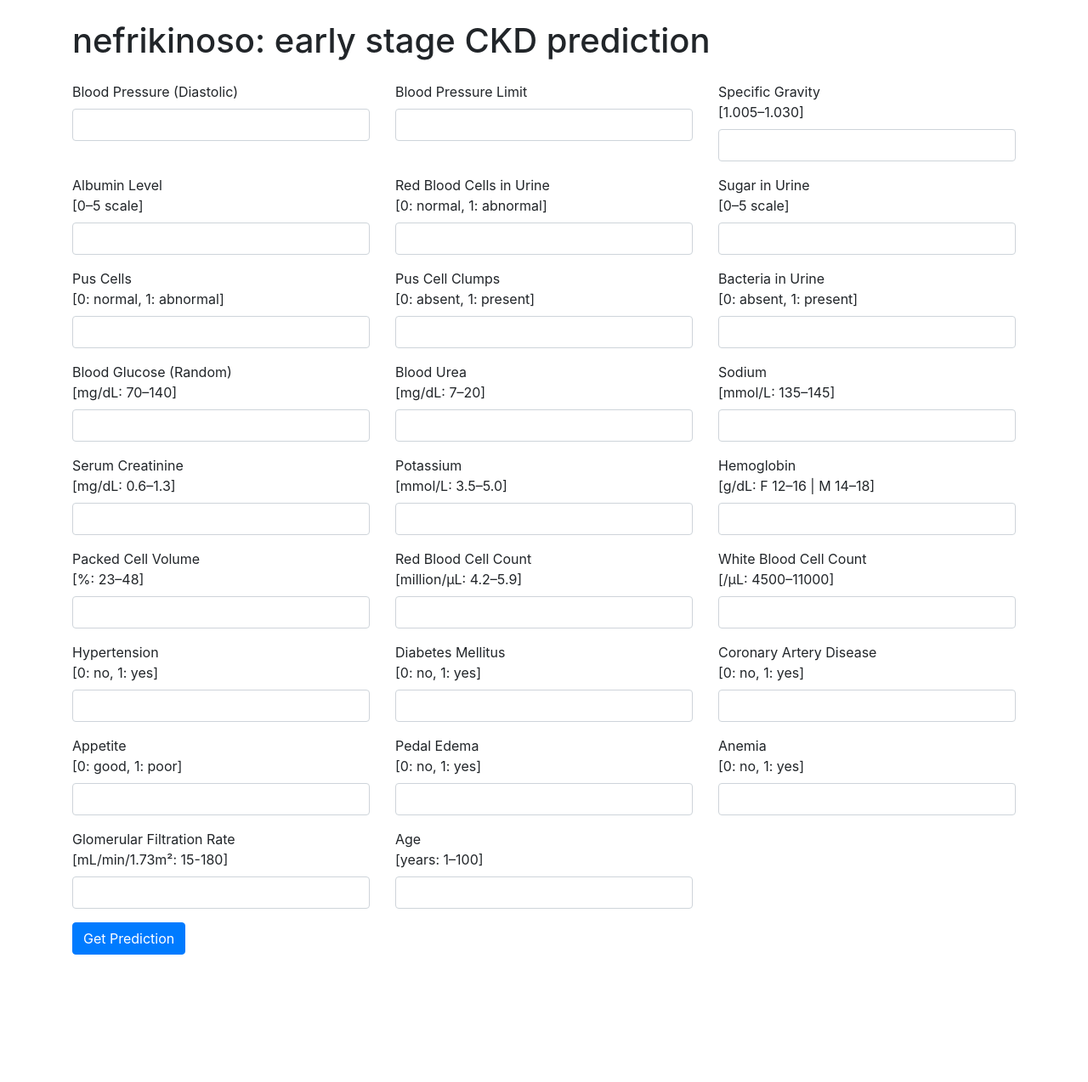
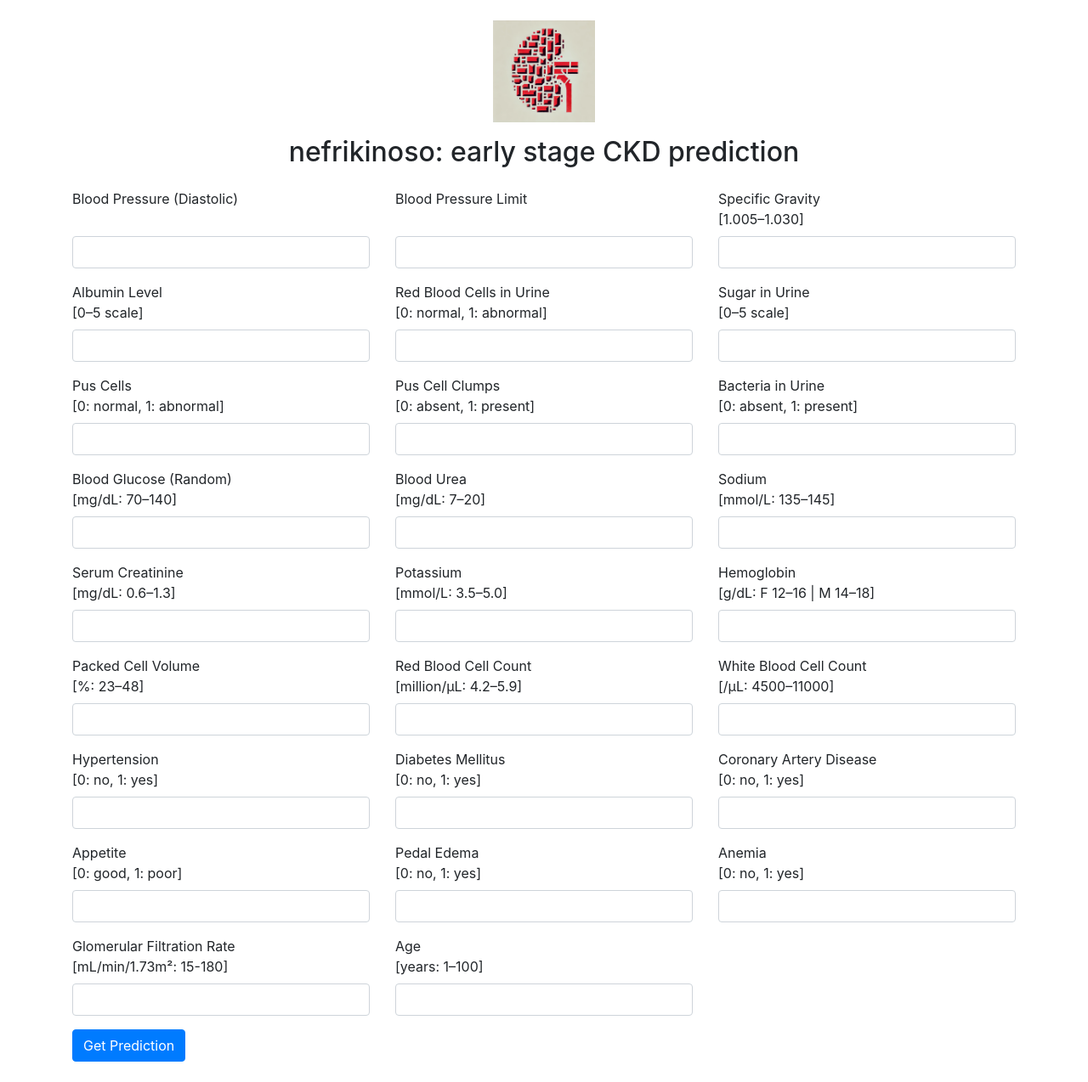
Before and after one commit to Netherquark/nefrikinoso, a Flask app: page / in a window 1280 px wide. Shown: the whole page at 85% size. Before the commit the page ends 1124 px from the top, so only its background shows below. Run offline with Flask 3, Linux system fonts and the light colour scheme; parts of the project's set-up code (start-up, migrations or seed data) failed here and were passed over; some libraries are stand-ins or nearby versions.

Commit message:
add logo and favicon

```diff
--- a/app.py
+++ b/app.py
@@ -20,8 +20,8 @@ app = Flask(__name__)
 # Note: The keys below exactly match the internal column names so that
 # the UI uses the improved display names without affecting internal logic.
 display_names = {
-    "bp (Diastolic)": "Blood Pressure (Diastolic)",
-    "bp limit": "Blood Pressure Limit",
+    "bp (Diastolic)": "Blood Pressure (Diastolic)\n\n",
+    "bp limit": "Blood Pressure Limit\n\n",
     "sg": "Specific Gravity\n[1.005–1.030]",
     "al": "Albumin Level\n[0–5 scale]",
     "rbc": "Red Blood Cells in Urine\n[0: normal, 1: abnormal]",
--- a/templates/index.html
+++ b/templates/index.html
@@ -5,12 +5,23 @@
     <meta charset="UTF-8">
     <meta name="viewport" content="width=device-width, initial-scale=1, shrink-to-fit=no">
     <title>nefrikinoso</title>
+
+    <!-- Bootstrap -->
     <link href="https://stackpath.bootstrapcdn.com/bootstrap/4.5.2/css/bootstrap.min.css" rel="stylesheet">
+
+    <!-- Favicon -->
+    <link rel="icon" type="image/png" href="{{ url_for('static', filename='logo.png') }}">
 </head>
 
 <body>
-    <div class="container">
-        <h1 class="mt-4 mb-4">nefrikinoso: early stage CKD prediction</h1>
+    <div class="container text-center mt-4">
+        <!-- Centered Large Logo -->
+        <img src="{{ url_for('static', filename='logo.png') }}" alt="Logo" style="height: 120px;">
+        <h1 class="mt-3" style="font-size: 2rem;">nefrikinoso: early stage CKD prediction</h1>
+    </div>
+
+    <div class="container mt-4">
+        <!-- Input Form -->
         <form method="POST" action="/">
             <div class="row">
                 {% for feature in feature_order %}
@@ -29,6 +40,7 @@
             <button type="submit" class="btn btn-primary">Get Prediction</button>
         </form>
 
+        <!-- Results Section -->
         <div id="result" class="mt-4">
             {% if predictions %}
                 <h2>Prediction Result:</h2>
@@ -62,6 +74,8 @@
             {% endif %}
         </div>
     </div>
+
+    <!-- Scripts -->
     <script src="https://code.jquery.com/jquery-3.5.1.slim.min.js"></script>
     <script src="https://cdn.jsdelivr.net/npm/@popperjs/core@2.5.4/dist/umd/popper.min.js"></script>
     <script src="https://stackpath.bootstrapcdn.com/bootstrap/4.5.2/js/bootstrap.min.js"></script>
```
Also changed, not shown: static/logo.png (renamed from logo.png).
